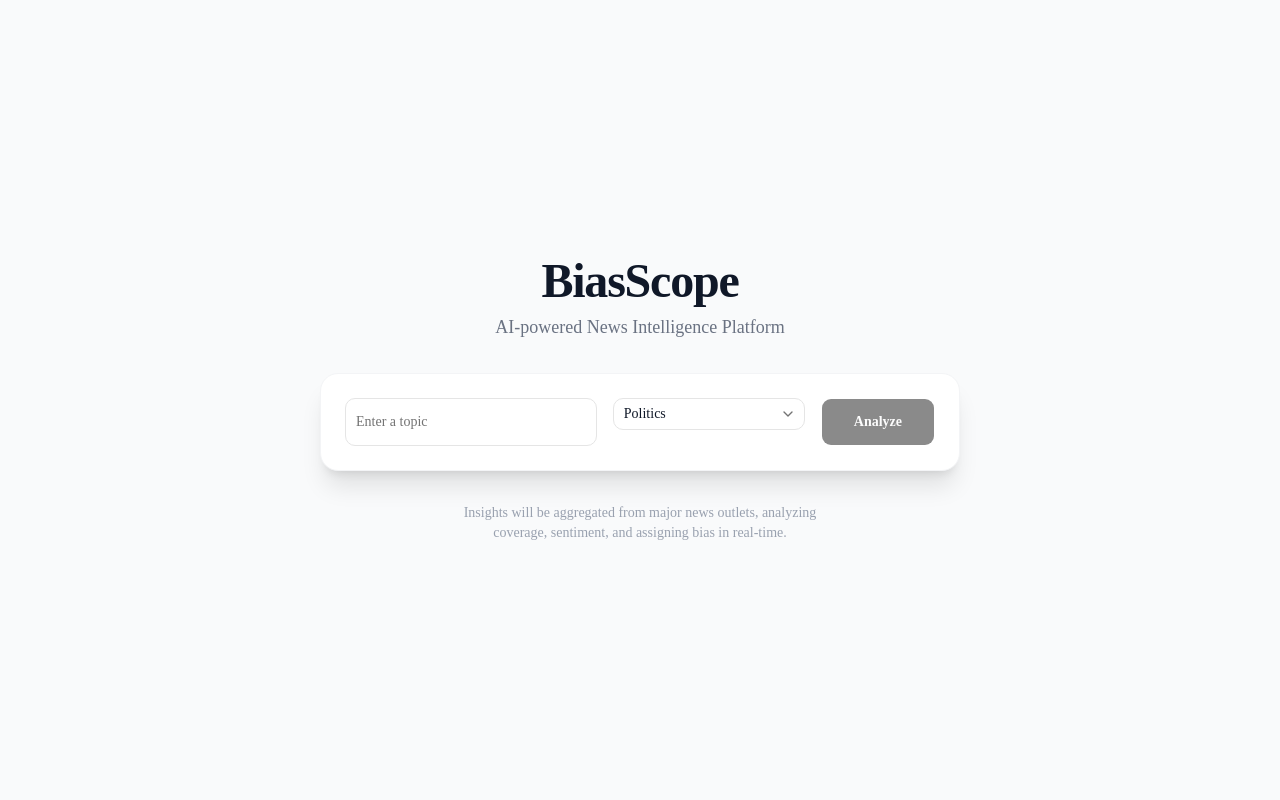
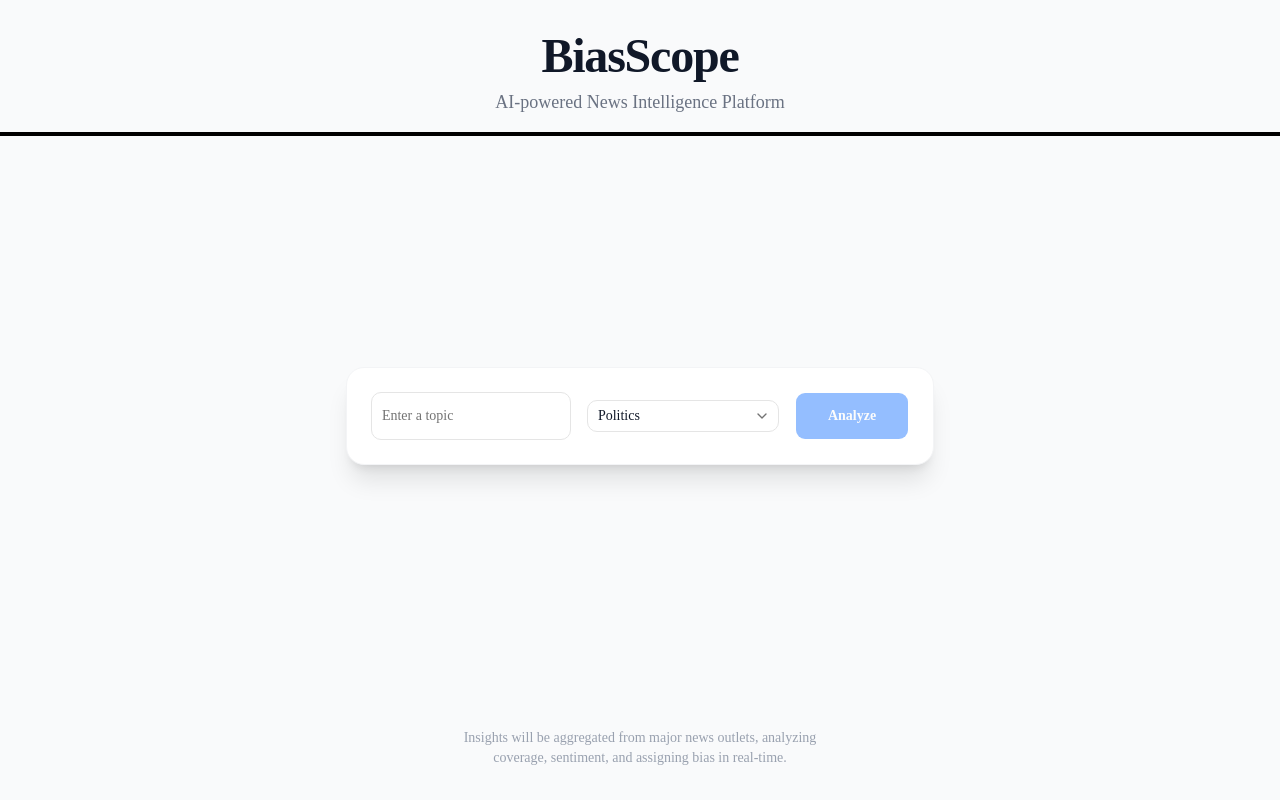
Before and after one commit to kankaniakshat185/biasscope-app-frontend, a Next.js app: page / in a window 1280 px wide. Built offline with nearby package versions, Linux system fonts and the light colour scheme.

Commit message:
update local host + page.tsx

```diff
--- a/src/app/dashboard/[id]/page.tsx
+++ b/src/app/dashboard/[id]/page.tsx
@@ -17,7 +17,7 @@ export default function DashboardPage() {
   useEffect(() => {
     async function fetchData() {
       try {
-        const res = await fetch(`${process.env.NEXT_PUBLIC_BACKEND_URL || "http://localhost:8000"}/results/${id}`)
+        const res = await fetch(`${process.env.NEXT_PUBLIC_BACKEND_URL || "http://127.0.0.1:8000"}/results/${id}`)
         if (!res.ok) throw new Error("Results not found")
         const result = await res.json()
         setData(result)
--- a/src/app/page.tsx
+++ b/src/app/page.tsx
@@ -19,7 +19,7 @@ export default function LandingPage() {
     setLoading(true)
 
     try {
-      const res = await fetch(`${process.env.NEXT_PUBLIC_BACKEND_URL || "http://localhost:8000"}/search`, {
+      const res = await fetch(`${process.env.NEXT_PUBLIC_BACKEND_URL || "http://127.0.0.1:8000"}/search`, {
         method: "POST",
         headers: {
           "Content-Type": "application/json"
@@ -39,15 +39,15 @@ export default function LandingPage() {
 
   return (
     <div className="min-h-screen flex flex-col items-center justify-center bg-gray-50 dark:bg-gray-900 text-gray-900 dark:text-gray-100">
-      <div className="w-full max-w-2xl px-4 space-y-8">
-        <div className="text-center space-y-2">
+      <div className="flex flex-col w-full items-center py-8 space-y-8 min-h-screen justify-between">
+        <div className="flex flex-col justify-center items-center pb-4 text-center space-y-2 min-w-full border-b-4  border-black">
           <h1 className="text-5xl font-extrabold tracking-tight">BiasScope</h1>
           <p className="text-lg text-gray-500 dark:text-gray-400">
             AI-powered News Intelligence Platform
           </p>
         </div>
 
-        <form onSubmit={handleSearch} className="bg-white dark:bg-gray-800 p-6 rounded-2xl shadow-xl flex flex-col sm:flex-row gap-4 border border-gray-100 dark:border-gray-700">
+        <form onSubmit={handleSearch} className="flex flex-row items-center justify-center max-w-2xl bg-white dark:bg-gray-800 p-6 rounded-2xl shadow-xl flex flex-col sm:flex-row gap-4 border border-gray-100 dark:border-gray-700">
           <div className="flex-1">
             <Input
               value={query}
@@ -74,7 +74,7 @@ export default function LandingPage() {
               </SelectContent>
             </Select>
           </div>
-          <Button type="submit" disabled={!query || loading} className="h-12 px-8 font-semibold w-full sm:w-auto">
+          <Button type="submit" disabled={!query || loading} className="h-12 bg-blue-500 hover:bg-blue-400 px-8 font-semibold w-full sm:w-auto">
             {loading ? <Loader2 className="animate-spin w-5 h-5" /> : "Analyze"}
           </Button>
         </form>
```
